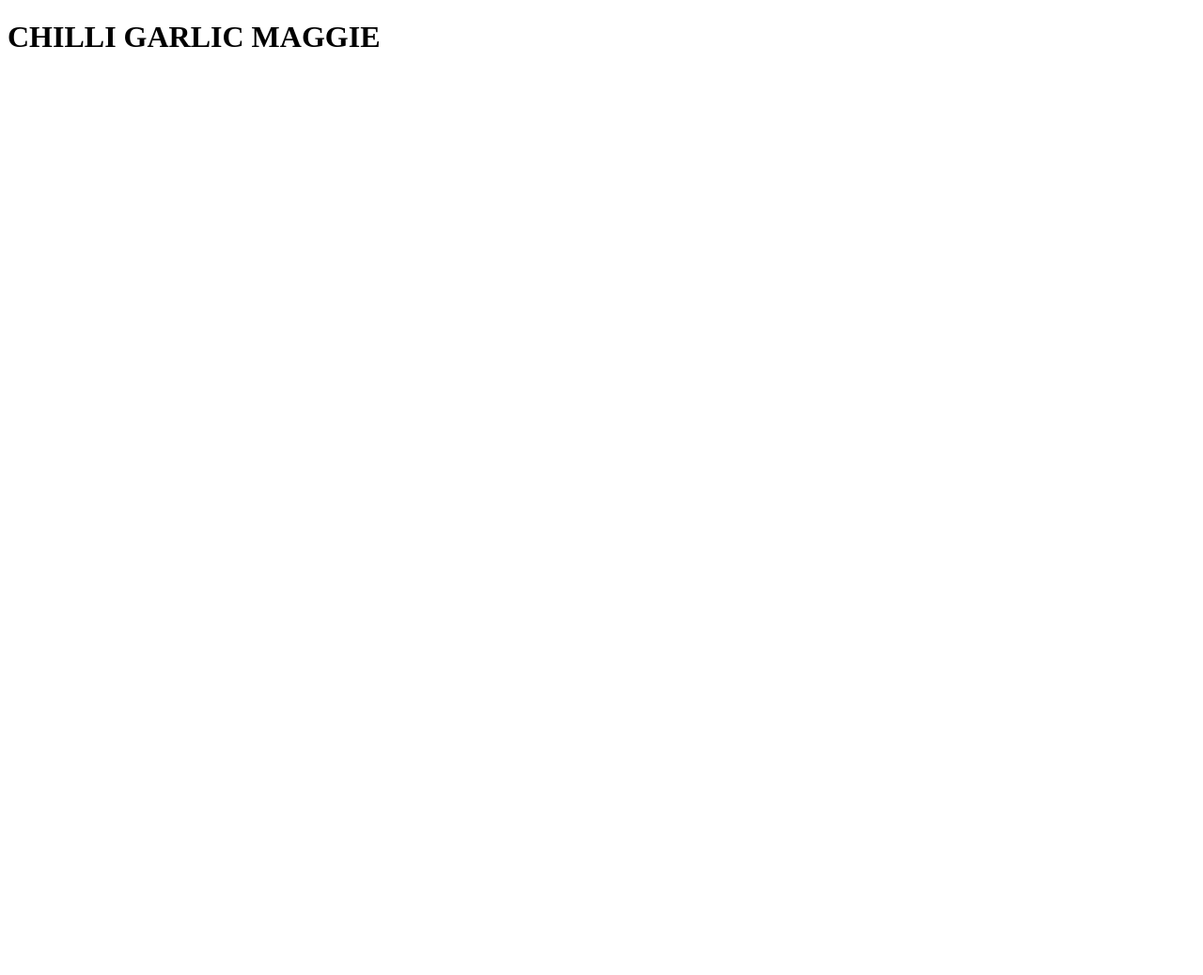
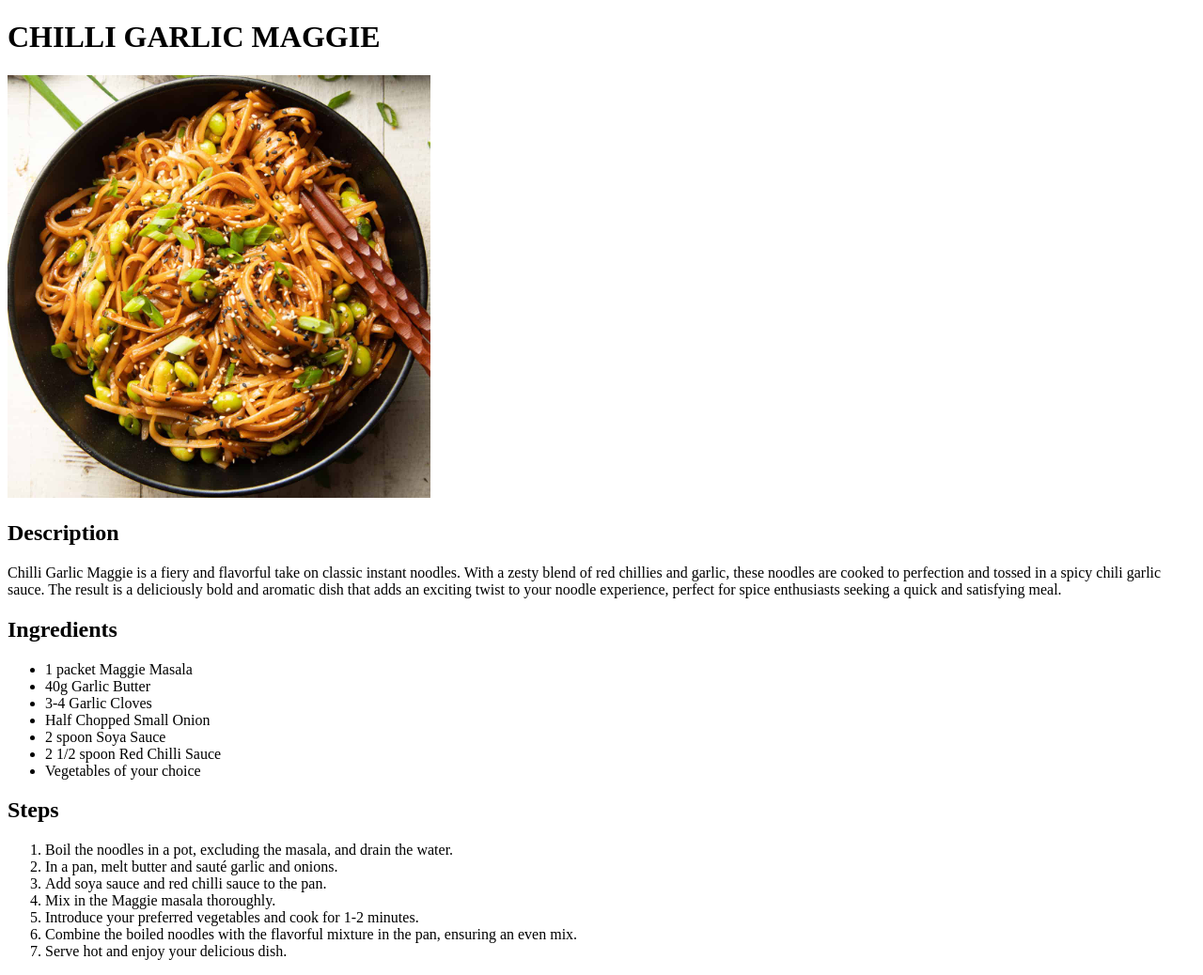
Before and after one commit to Hafsa10101/odin-recipes, a plain HTML site: page recipes/chili-garlic-maggie.html in a window 1280 px wide. Shown: the whole page at 94% size. Before the commit the page ends 800 px from the top, so only its background shows below. Drawn offline with Linux system fonts and the light colour scheme.

Commit message:
Edit recipes/chili-garlic-maggie.html
Added an image of the dish followed by a short description.
Then added the ingredients and steps to make the dish.

```diff
--- a/recipes/chili-garlic-maggie.html
+++ b/recipes/chili-garlic-maggie.html
@@ -8,5 +8,31 @@
 
     <body>
         <h1>CHILLI GARLIC MAGGIE</h1>
+        <img src="../img/chilli-garlic-maggie.jpeg" alt="Delicious Chilli Garlic Maggie" height="450px" width="450px">
+
+        <h2>Description</h2>
+        <p>Chilli Garlic Maggie is a fiery and flavorful take on classic instant noodles. With a zesty blend of red chillies and garlic, these noodles are cooked to perfection and tossed in a spicy chili garlic sauce. The result is a deliciously bold and aromatic dish that adds an exciting twist to your noodle experience, perfect for spice enthusiasts seeking a quick and satisfying meal.</p>
+
+        <h2>Ingredients</h2>
+        <ul>
+            <li>1 packet Maggie Masala</li>
+            <li>40g Garlic Butter</li>
+            <li>3-4 Garlic Cloves</li>
+            <li>Half Chopped Small Onion</li>
+            <li>2 spoon Soya Sauce</li>
+            <li>2 1/2 spoon Red Chilli Sauce</li>
+            <li>Vegetables of your choice</li>
+        </ul>
+
+        <h2>Steps</h2>
+        <ol>
+            <li>Boil the noodles in a pot, excluding the masala, and drain the water.</li>
+            <li>In a pan, melt butter and sauté garlic and onions.</li>
+            <li>Add soya sauce and red chilli sauce to the pan.</li>
+            <li>Mix in the Maggie masala thoroughly.</li>
+            <li>Introduce your preferred vegetables and cook for 1-2 minutes.</li>
+            <li>Combine the boiled noodles with the flavorful mixture in the pan, ensuring an even mix.</li>
+            <li>Serve hot and enjoy your delicious dish.</li>
+        </ol>
     </body>
 </html>
```
